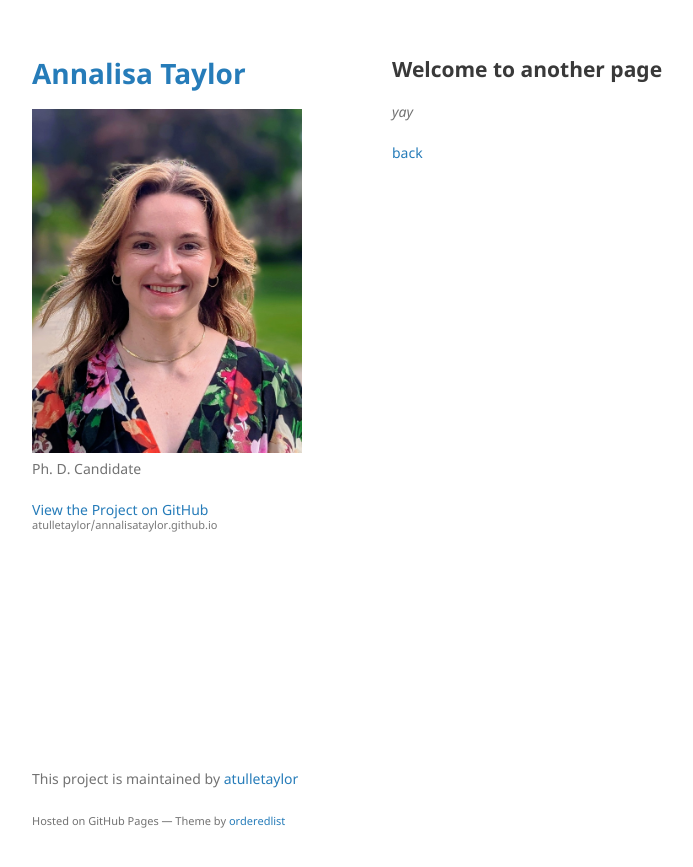
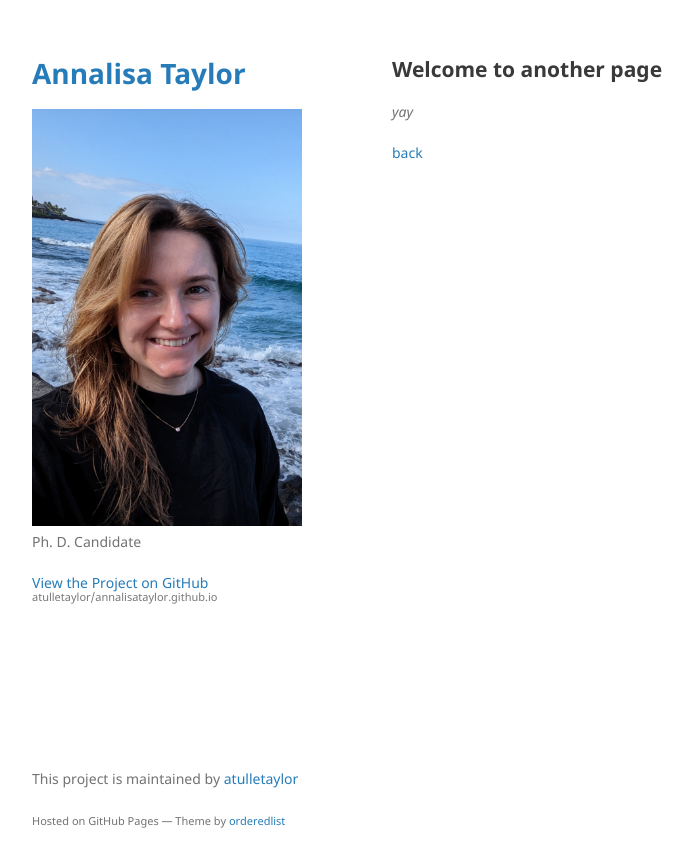
Before and after one commit to atulletaylor/annalisataylor.github.io, a Jekyll site: the page built from another-page.md, in a window 1280 px wide. Shown: the top 867 px of the page, without its empty margins (178-871 px from the left). Built offline with Jekyll 4.4.1, drawn with Linux system fonts in a browser that asks for light colours; our own code applies the rules of GitHub Pages for plain Markdown files.

Commit message:
Update _config.yml

```diff
--- a/_config.yml
+++ b/_config.yml
@@ -1,5 +1,5 @@
 title: Annalisa Taylor
-logo: /assets/img/PXL_20250517_204356237.PORTRAIT~3.jpg
+logo: /assets/img/PXL_20220607_183538278.jpg
 description: Ph. D. Candidate
 show_downloads: False
 google_analytics:
```
